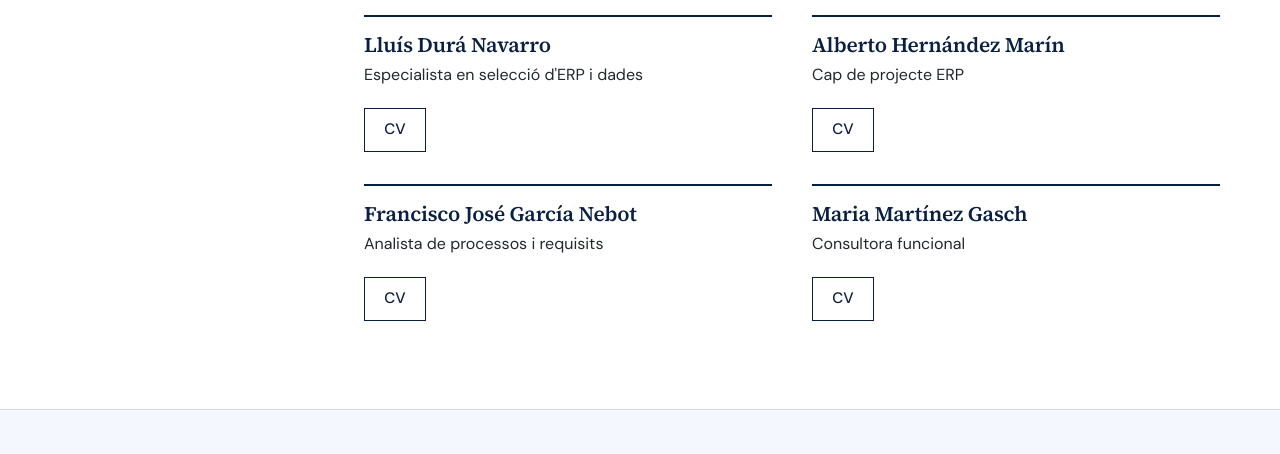
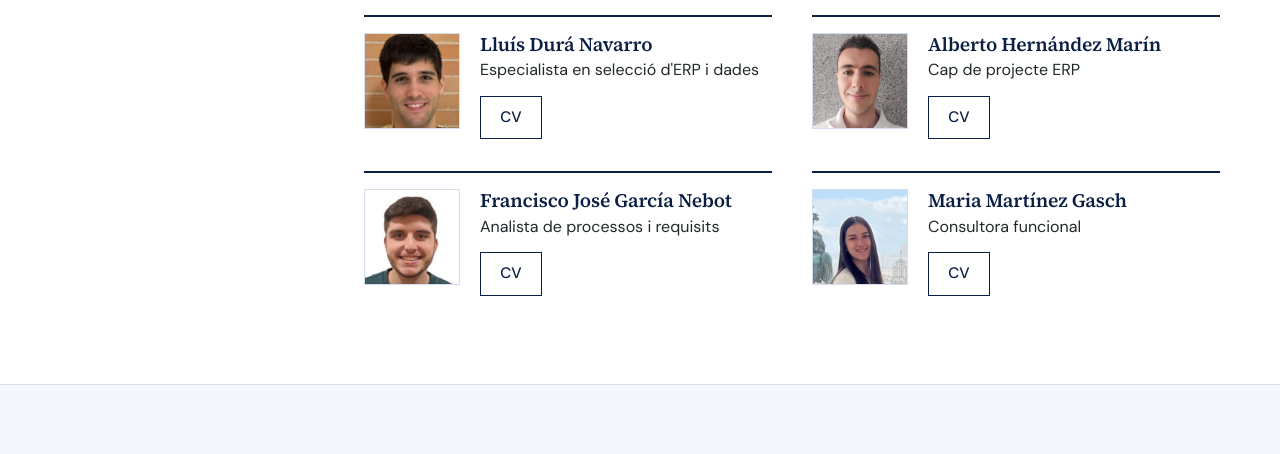
Before and after one commit to mariamartinezUJI/SI_integrats, a plain HTML site: page index.html in a window 1280 px wide. Shown: the part 812-1266 px from the top of the page. Drawn offline with Linux system fonts and the light colour scheme.

Commit message:
Fotos del equip a Qui som i enllaç de CV per persona
Fotos quadrades a img/equip; cada botó CV obri l'enllaç de la seua persona (CV_PERSONES) amb la carpeta de Drive com a alternativa.

Co-Authored-By: Claude Sonnet 5.5 <noreply@anthropic.com>
Co-Authored-By: Alberto Hernández Marín <al435144@uji.es>
Co-Authored-By: Francisco José García Nebot <al435187@uji.es>
Co-Authored-By: Lluís Durá Navarro <al438401@uji.es>

```diff
--- a/css/style.css
+++ b/css/style.css
@@ -63,10 +63,11 @@ section h2::before { content: counter(seccio, decimal-leading-zero); display: bl
 .graella { display: grid; gap: 2rem 2.5rem; grid-template-columns: 1fr; margin-bottom: 1rem; }
 @media (min-width: 700px) { .graella { grid-template-columns: repeat(2, 1fr); } }
 .targeta { border-top: 2px solid var(--ink); padding: 1rem 0 0; }
-.membre { display: flex; flex-direction: column; align-items: flex-start; }
-.membre h3 { margin-bottom: .3rem; }
-.membre p { margin-bottom: 1.2rem; }
-.membre .boto { margin-top: auto; }
+.membre { display: grid; grid-template-columns: 6rem 1fr; gap: 1.25rem; align-items: start; }
+.foto { width: 6rem; height: 6rem; object-fit: cover; display: block; background: var(--soft); outline: 1px solid var(--line); outline-offset: -1px; }
+.membre h3 { margin-bottom: .2rem; font-size: 1.2rem; }
+.membre p { margin-bottom: .9rem; line-height: 1.45; }
+@media (max-width: 380px) { .membre { grid-template-columns: 4.5rem 1fr; gap: 1rem; } .foto { width: 4.5rem; height: 4.5rem; } }
 
 /* Serveis */
 .num { display: inline-grid; place-items: center; flex: none; width: 2.5rem; height: 2.5rem; border-radius: 50%; background: var(--soft); color: var(--ink); font-family: var(--serif); font-weight: 600; font-size: 1.2rem; }
--- a/index.html
+++ b/index.html
@@ -46,24 +46,36 @@
     <p class="lead"><span data-nom>Mestral</span> és una consultoria ficticia formada per un equip de quatre persones. Cada membre té un rol dins de la consultora. Els CV no es publiquen: els botons enllacen a una carpeta de Drive amb accés restringit a l'equip i a la professora.</p>
     <div class="graella">
       <article class="targeta membre">
+        <img class="foto" src="img/equip/lluis.jpg" alt="Foto de Lluís Durá Navarro" width="96" height="96" loading="lazy">
+        <div>
           <h3>Lluís Durá Navarro</h3>
           <p>Especialista en selecció d'ERP i dades</p>
-        <a class="boto boto-fosc" href="#" data-cv aria-label="CV de Lluís Durá Navarro">CV</a>
+          <a class="boto boto-fosc" href="#" data-cv="lluis" aria-label="CV de Lluís Durá Navarro">CV</a>
+        </div>
       </article>
       <article class="targeta membre">
+        <img class="foto" src="img/equip/alberto.jpg" alt="Foto de Alberto Hernández Marín" width="96" height="96" loading="lazy">
+        <div>
           <h3>Alberto Hernández Marín</h3>
           <p>Cap de projecte ERP</p>
-        <a class="boto boto-fosc" href="#" data-cv aria-label="CV de Alberto Hernández Marín">CV</a>
+          <a class="boto boto-fosc" href="#" data-cv="alberto" aria-label="CV de Alberto Hernández Marín">CV</a>
+        </div>
       </article>
       <article class="targeta membre">
+        <img class="foto" src="img/equip/fran.jpg" alt="Foto de Francisco José García Nebot" width="96" height="96" loading="lazy">
+        <div>
           <h3>Francisco José García Nebot</h3>
           <p>Analista de processos i requisits</p>
-        <a class="boto boto-fosc" href="#" data-cv aria-label="CV de Francisco José García Nebot">CV</a>
+          <a class="boto boto-fosc" href="#" data-cv="fran" aria-label="CV de Francisco José García Nebot">CV</a>
+        </div>
       </article>
       <article class="targeta membre">
+        <img class="foto" src="img/equip/maria.jpg" alt="Foto de Maria Martínez Gasch" width="96" height="96" loading="lazy">
+        <div>
           <h3>Maria Martínez Gasch</h3>
           <p>Consultora funcional</p>
-        <a class="boto boto-fosc" href="#" data-cv aria-label="CV de Maria Martínez Gasch">CV</a>
+          <a class="boto boto-fosc" href="#" data-cv="maria" aria-label="CV de Maria Martínez Gasch">CV</a>
+        </div>
       </article>
     </div>
   </div>
--- a/js/main.js
+++ b/js/main.js
@@ -1,16 +1,22 @@
 /* ===== CONFIGURACIÓ: l'únic lloc que cal editar ===== */
 const NOM = "Mestral";                 // nom de la consultora (provisional)
 const SUBTITOL = "Consultoria ERP";
-const CV_URL = "https://drive.google.com/drive/folders/1tfepl_rPzUGna0sojasRQL4zgvXp2QsA"; // carpeta de Google Drive amb els CV; buida = els botons «CV» queden amb «#»
+const CV_CARPETA = "https://drive.google.com/drive/folders/16yo0gE1xngANMm3dZndUI8KOeoqEqRpN"; // carpeta de Drive amb tots els CV (s'usa si una persona no té enllaç propi)
+const CV_PERSONES = {                  // enllaç al CV de cada persona; buit = carpeta
+  alberto: "https://drive.google.com/drive/folders/16yo0gE1xngANMm3dZndUI8KOeoqEqRpN",
+  fran:    "https://drive.google.com/drive/folders/16yo0gE1xngANMm3dZndUI8KOeoqEqRpN",
+  lluis:   "",
+  maria:   "https://drive.google.com/drive/folders/16yo0gE1xngANMm3dZndUI8KOeoqEqRpN"
+};
 /* ================================================== */
 
 document.title = NOM + " · " + SUBTITOL;
 document.querySelectorAll("[data-nom]").forEach(function (e) { e.textContent = NOM; });
 document.querySelectorAll("[data-subtitol]").forEach(function (e) { e.textContent = SUBTITOL; });
-if (CV_URL) {
-  document.querySelectorAll("a[data-cv]").forEach(function (a) {
-    a.href = CV_URL;
-    a.target = "_blank";
-    a.rel = "noopener noreferrer";
-  });
-}
+document.querySelectorAll("a[data-cv]").forEach(function (a) {
+  var url = CV_PERSONES[a.getAttribute("data-cv")] || CV_CARPETA;
+  if (!url) return;
+  a.href = url;
+  a.target = "_blank";
+  a.rel = "noopener noreferrer";
+});
```
Also changed, not shown: img/equip/alberto.jpg (added), img/equip/fran.jpg (added), img/equip/lluis.jpg (added), img/equip/maria.jpg (added), 1 other file. Lines whose indentation alone changed are shown as unchanged.
